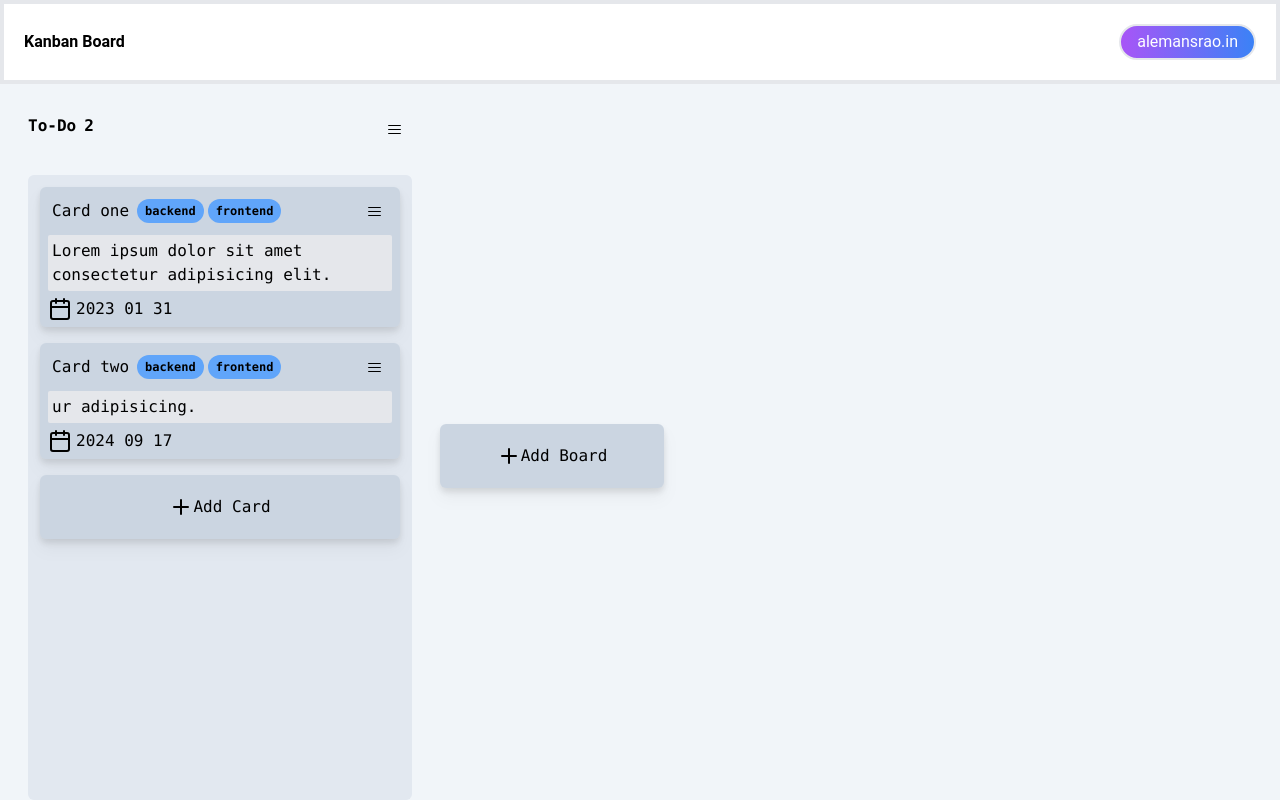
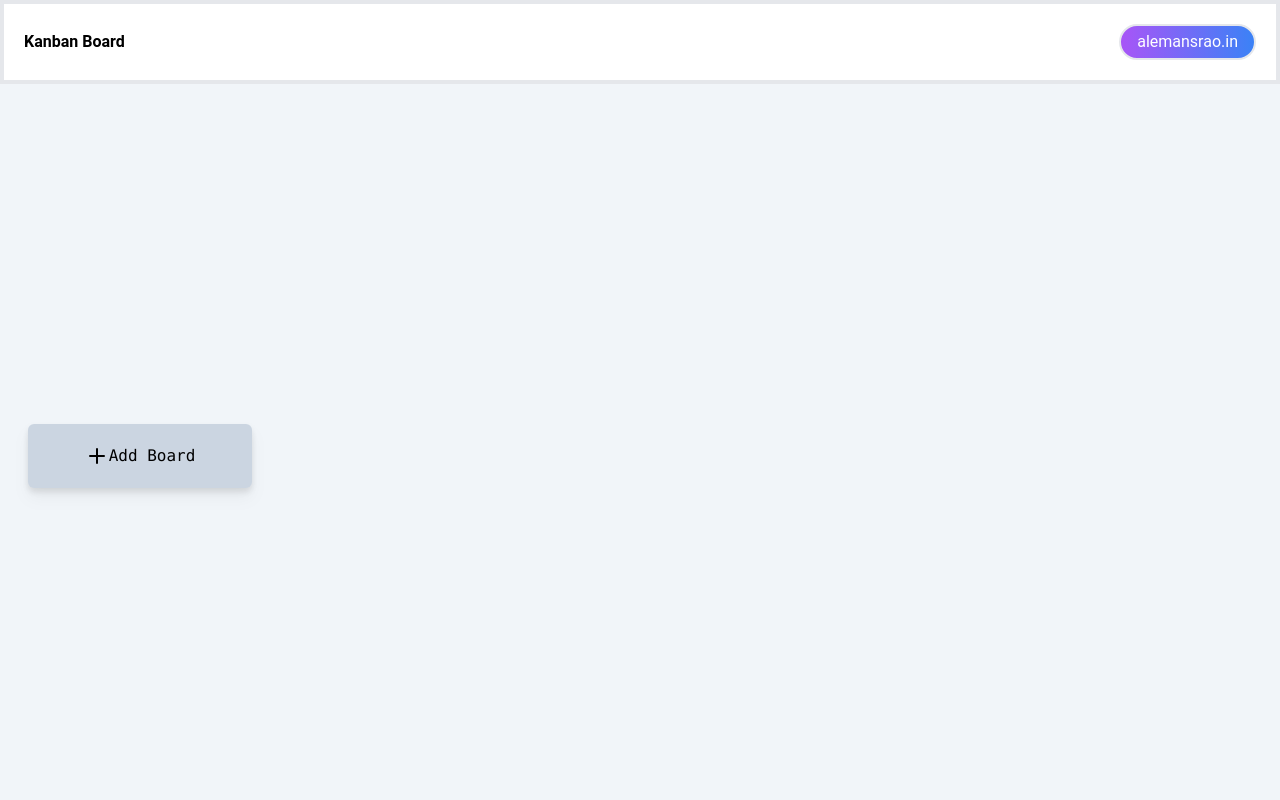
Before and after one commit to alemansrao/Kanban-Board, a React (Vite) app: page / in a window 1280 px wide. Built offline with nearby package versions, Linux system fonts and the light colour scheme.

Commit message:
No Initial Boards

```diff
--- a/src/App.jsx
+++ b/src/App.jsx
@@ -7,33 +7,7 @@ const App = () => {
   const [boards, setBoards] = useState(() => {
     // Retrieve boards from local storage or initialize it if it doesn't exist
     const storedBoards = localStorage.getItem("boards");
-    return storedBoards
-      ? JSON.parse(storedBoards)
-      : [
-          {
-            id: Date.now() + Math.random() * 3,
-            title: "To-Do",
-            cards: [
-              {
-                id: Date.now() + Math.random(),
-                title: "Card one",
-                tasks: [],
-                labels: [{ text: "backend" }, { text: "frontend" }],
-                description:
-                  "Lorem ipsum dolor sit amet consectetur adipisicing elit.",
-                date: "2023 01 31",
-              },
-              {
-                id: Date.now() + Math.random(),
-                title: "Card two",
-                tasks: [],
-                labels: [{ text: "backend" }, { text: "frontend" }],
-                description: "ur adipisicing.",
-                date: "2024 09 17",
-              },
-            ],
-          },
-        ];
+    return storedBoards ? JSON.parse(storedBoards) : [];
   });
 
   const [target, setTarget] = useState({ cid: "", bid: "" });
```
